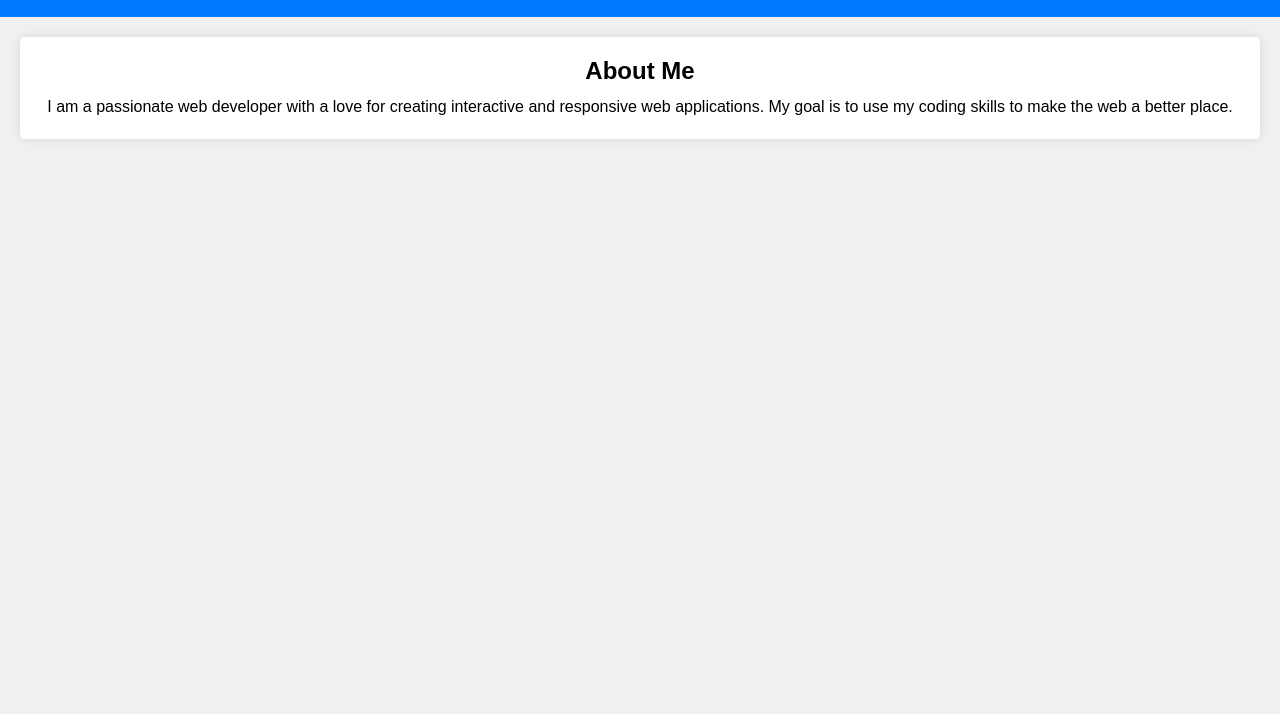
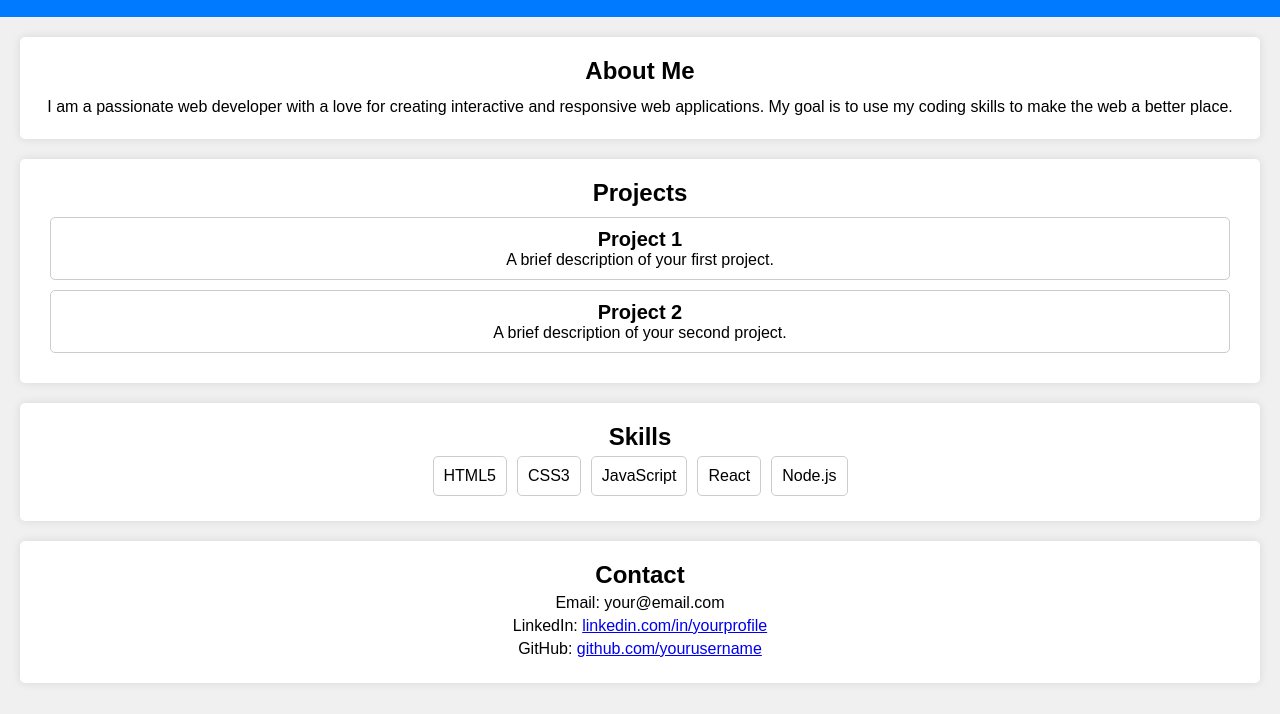
Before and after one commit to soumen199/my_bio_app, a plain HTML site: page index.html in a window 1280 px wide. Shown: the part 86-800 px from the top of the page. Drawn offline with Linux system fonts and the light colour scheme.

Commit message:
updated details

```diff
--- a/index.html
+++ b/index.html
@@ -2,6 +2,7 @@
 <html>
 <head>
     <link rel="stylesheet" type="text/css" href="style.css">
+    <script src="script.js"></script>
 </head>
 <body>
     <header>
@@ -17,7 +18,37 @@
         </p>
     </section>
 
-    <!-- Add more sections for projects, skills, and contact information here -->
+    <section class="projects">
+        <h2>Projects</h2>
+        <div class="project">
+            <h3>Project 1</h3>
+            <p>A brief description of your first project.</p>
+        </div>
+        <div class="project">
+            <h3>Project 2</h3>
+            <p>A brief description of your second project.</p>
+        </div>
+        <!-- Add more project entries -->
+    </section>
+
+    <section class="skills">
+        <h2>Skills</h2>
+        <ul>
+            <li>HTML5</li>
+            <li>CSS3</li>
+            <li>JavaScript</li>
+            <li>React</li>
+            <li>Node.js</li>
+            <!-- Add more skills -->
+        </ul>
+    </section>
+
+    <section class="contact">
+        <h2>Contact</h2>
+        <p>Email: your@email.com</p>
+        <p>LinkedIn: <a href="https://www.linkedin.com/in/yourprofile">linkedin.com/in/yourprofile</a></p>
+        <p>GitHub: <a href="https://github.com/yourusername">github.com/yourusername</a></p>
+    </section>
 
 </body>
 </html>
--- a/style.css
+++ b/style.css
@@ -46,4 +46,60 @@ header p {
     line-height: 1.5;
 }
 
-/* Add more CSS styles for other sections as needed */
+/* Style the projects section */
+.projects {
+    background-color: #fff;
+    padding: 20px;
+    margin: 20px;
+    border-radius: 5px;
+    box-shadow: 0 0 10px rgba(0, 0, 0, 0.1);
+}
+
+.project {
+    border: 1px solid #ccc;
+    padding: 10px;
+    margin: 10px;
+    border-radius: 5px;
+}
+
+.project h3 {
+    font-size: 20px;
+}
+
+/* Style the skills section */
+.skills {
+    background-color: #fff;
+    padding: 20px;
+    margin: 20px;
+    border-radius: 5px;
+    box-shadow: 0 0 10px rgba(0, 0, 0, 0.1);
+}
+
+.skills ul {
+    list-style: none;
+    display: flex;
+    justify-content: center;
+    flex-wrap: wrap;
+}
+
+.skills li {
+    font-size: 16px;
+    margin: 5px;
+    padding: 10px;
+    border: 1px solid #ccc;
+    border-radius: 5px;
+}
+
+/* Style the contact section */
+.contact {
+    background-color: #fff;
+    padding: 20px;
+    margin: 20px;
+    border-radius: 5px;
+    box-shadow: 0 0 10px rgba(0, 0, 0, 0.1);
+}
+
+.contact p {
+    font-size: 16px;
+    margin: 5px;
+}
```
